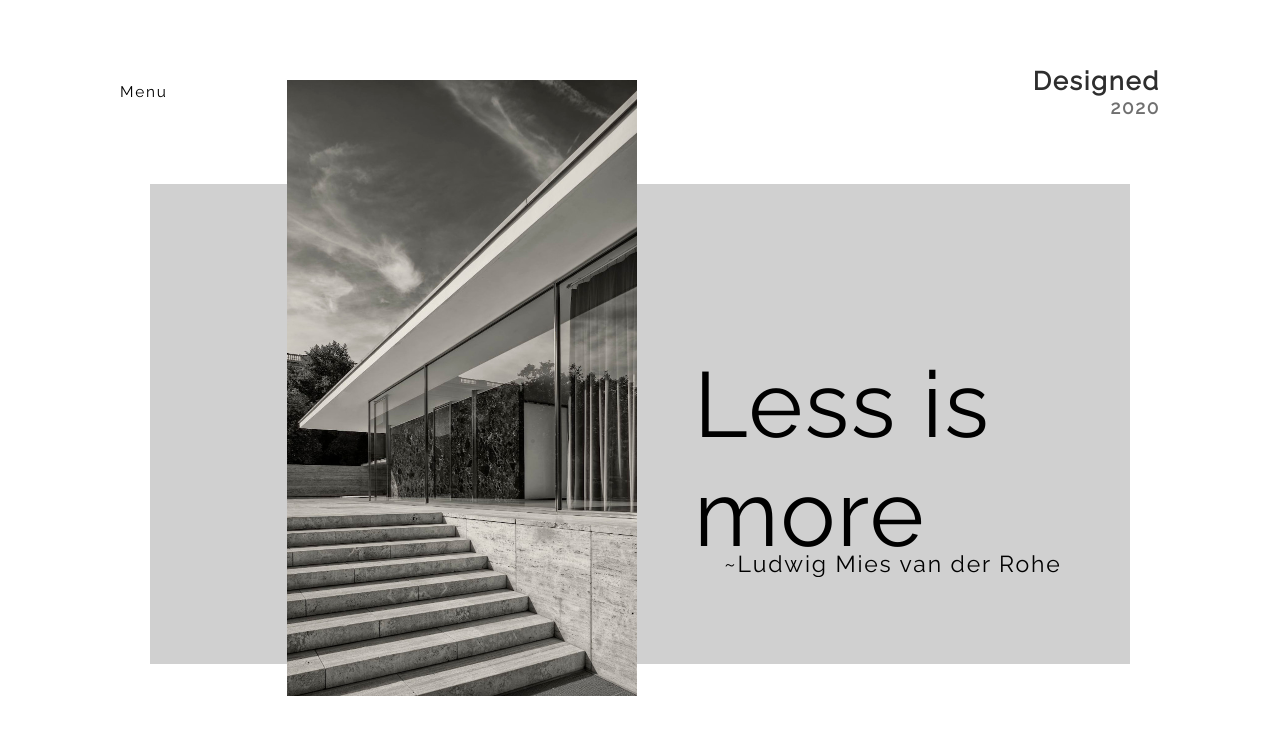
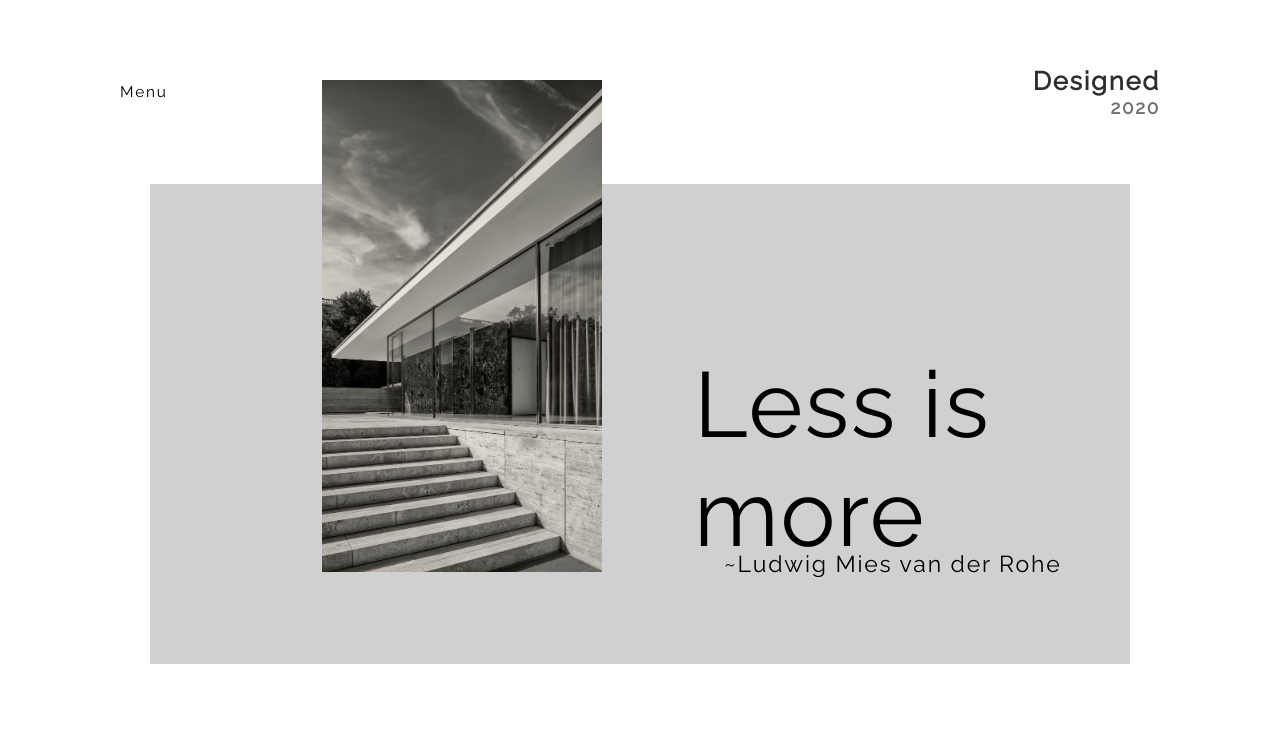
Before and after one commit to mmalak7/mmalak.portfolio.io, a React app: page / in a window 1280 px wide. Built offline with nearby package versions, Linux system fonts and the light colour scheme.

Commit message:
add photo for work res

```diff
--- a/src/stylesheets/layout/laptop/HomeHighRes.scss
+++ b/src/stylesheets/layout/laptop/HomeHighRes.scss
@@ -17,9 +17,6 @@
 
         .pavilon-photo {
             position: relative;
-            // width: 60%;
-            // height: 100vh;
-            width: 300px;
             height: 100%;
             left: 40%;
             transform: translateX(-50%);
@@ -27,7 +24,7 @@
 
 
             @include media('>=desktop', '<1440px') {
-                width: 350px;
+                width: 280px;
                 height: 100%;
                 transform: translateX(-50%);
             }
```
